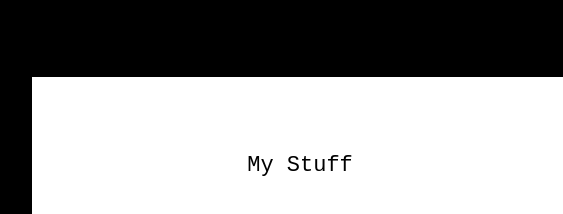
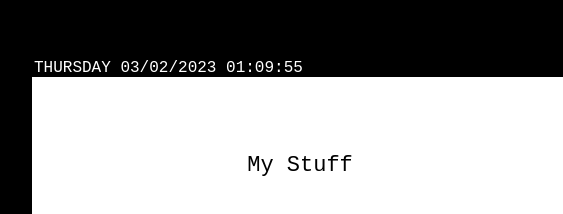
Before and after one commit to Juan-Puerta/homepage, a plain HTML site: page index.html in a window 1280 px wide. Shown: the part 114-328 px from the top of the page, 272-835 px from the left. Drawn offline with nearby package versions, Linux system fonts and the light colour scheme.

Commit message:
Added date and time

```diff
--- a/index.css
+++ b/index.css
@@ -39,6 +39,17 @@ body{
 .maincontents {
 	width:100%;
 	height:100%;
+}
+
+.time {
+	color:#FFFFFF;
+	font-family: haxrcorp, monospace;
+	font-size:16px;
+	position: absolute;
+	top: -18px;
+    width: auto;
+	height: auto;
+    left: 2px;
 }
 
 .sidebar {
--- a/index.html
+++ b/index.html
@@ -8,6 +8,30 @@
 	</head>
 	<body>
 		<div class="main_container">
+            <div class="time" id="time">
+				<script>
+					//document.getElementById("main").innerHTML = Date();
+					function updateClock() {
+						var days = ['SUNDAY','MONDAY','TUESDAY','WEDNESDAY','THURSDAY','FRIDAY','SATURDAY'];
+						var m = new Date();
+						var dateString =
+						  (days[ m.getDay() ]) + " " +
+						  ("0" + (m.getMonth()+1)).slice(-2) +"/"+
+						  ("0" + m.getDate()).slice(-2) + "/" +
+						  m.getFullYear() +" "+
+						  ("0" + m.getHours()).slice(-2) + ":" +
+						  ("0" + m.getMinutes()).slice(-2) + ":" +
+						  ("0" + m.getSeconds()).slice(-2);
+
+						// set the content of the element with the ID time to the formatted string
+						document.getElementById('time').innerHTML = dateString;
+
+						// call this function again in 1000ms
+						setTimeout(updateClock, 1000);
+					}
+					updateClock(); // initial call
+				</script>
+			</div>
 			<div class="main" id="main_1">
 				<div class="sidebar" style="background-image: url(img/m1.gif);"></div>
 				<div class="title">My Stuff</div>
```
